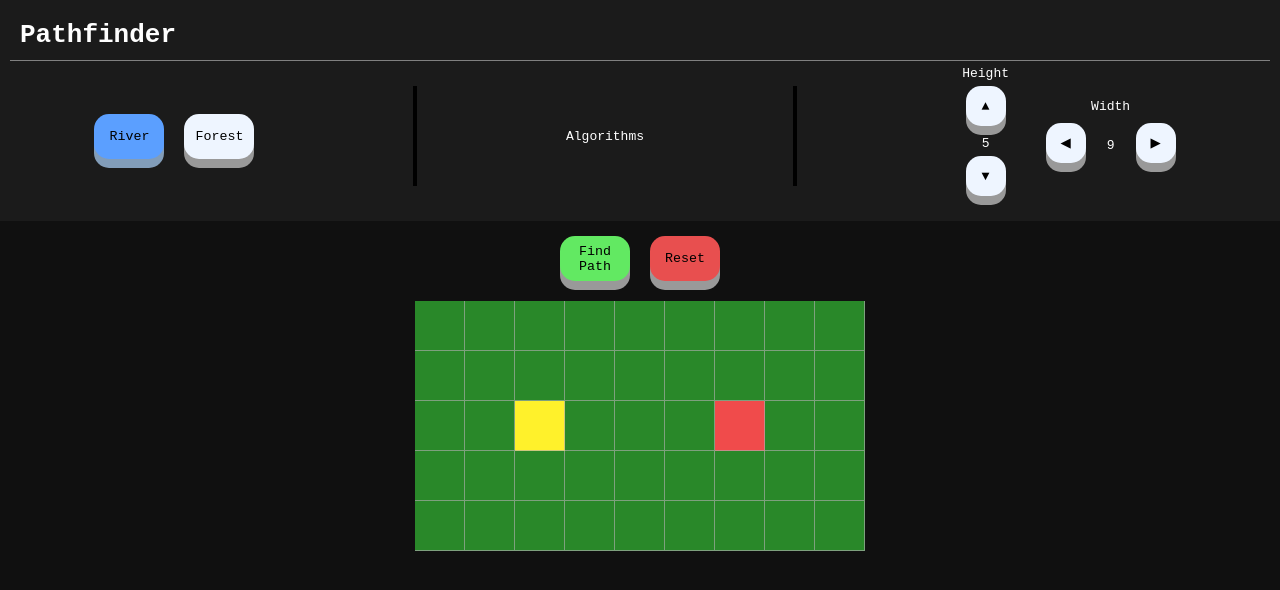
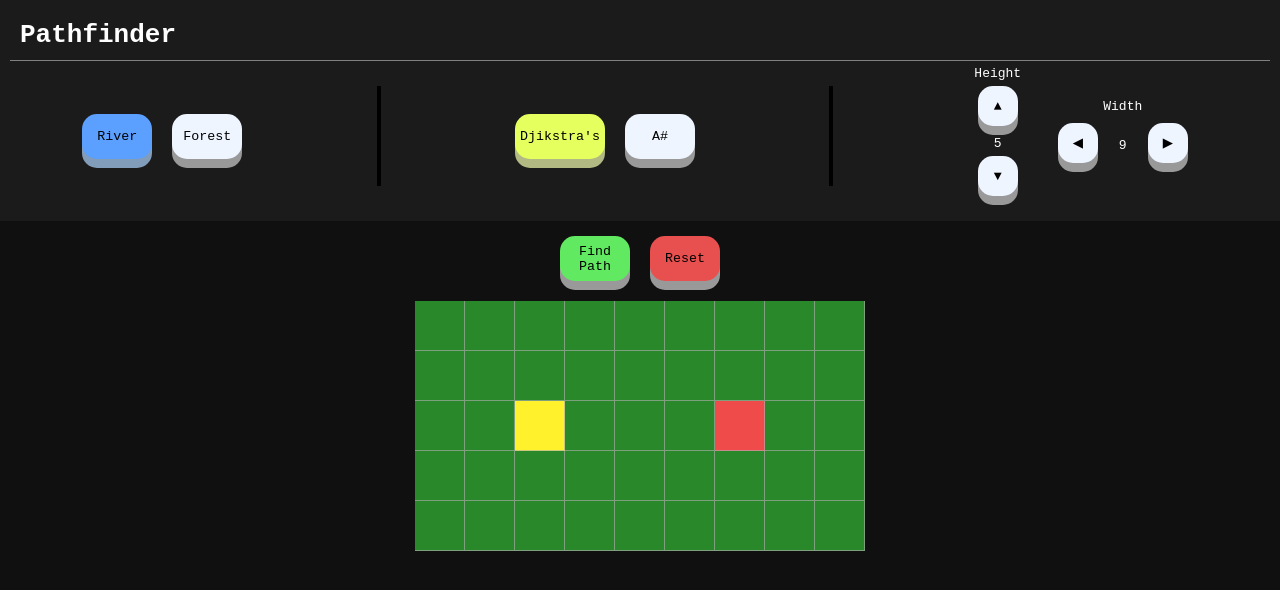
Before and after one commit to dingdongg/pathfinding, a React (Create React App) app: page / in a window 1280 px wide. Shown: the top 590 px of the page. Built offline with nearby package versions, Linux system fonts and the light colour scheme; the HTML template or start-up script is replaced by a standard one.

Commit message:
Added algorithm buttons

```diff
--- a/src/App.css
+++ b/src/App.css
@@ -112,6 +112,31 @@ code {
   transform: translateY(4px);
 }
 
+.header .controls .algorithms .selected {
+  width: 70px;
+  height: 45px;
+  margin: 10px;
+  padding: 5px;
+  text-align: center;
+  cursor: pointer;
+  background-color: #e4ff5e;
+  border: none;
+  border-radius: 15px;
+  box-shadow: 0 9px #b2b982;
+  width: 90px;
+  height: 45px;
+}
+
+.header .controls .algorithms .selected:hover {
+  background-color: #f1fd46;
+}
+
+.header .controls .algorithms .selected:active {
+  background-color: #fbff00;
+  box-shadow: 0 5px gray;
+  transform: translateY(4px);
+}
+
 .header .controls .adjust-size {
   display: inline-grid;
   grid-auto-flow: column;
@@ -222,7 +247,7 @@ code {
 }
 
 .node.path-node.visited {
-  background-color: blue !important;
+  background-color: #287bb6 !important;
 }
 
 @keyframes visitAnimation {
@@ -232,7 +257,7 @@ code {
     z-index: 2;
   }
   10% {
-    transform: scale(1.2);
+    transform: scale(1.15);
     background-color: #35aa35;
   }
   99% {
--- a/src/App/Board.tsx
+++ b/src/App/Board.tsx
@@ -1,6 +1,5 @@
 import React, { Component } from 'react';
-import internal from 'stream';
-import Djikstra from '../Pathfinding/Djikstra';
+import {Algorithm, Pathfinder} from '../Pathfinding/Pathfinder';
 import Node, { NodeType, BarrierNode, INodeProps } from "./Node";
 
 // WHEN UPDATING BOARD DIMENSIONS, MAKE SURE TO UPDATE _board.scss AS WELL
@@ -16,6 +15,7 @@ const enum Hold {
 
 interface IBoardProps {
     barrierType: BarrierNode,
+    algorithm: Algorithm,
     newBoardWidth: number,
     newBoardHeight: number
 }
@@ -221,7 +221,8 @@ export default class Board extends Component<IBoardProps, IBoardState> {
 
     // Finds shortest path and animates it
     findPath() {
-        const pathfinder = new Djikstra(this.state.boardHeight, this.state.boardWidth), path = pathfinder.findPath(this.state.grid);
+        const pathfinder = Pathfinder.createPathfinder(this.props.algorithm, this.state.boardHeight, this.state.boardWidth);
+        const path = pathfinder.findPath(this.state.grid);
         // Need to reset state of board for animation
         resetGrid(this.state.grid);
 
--- a/src/App/Controls.tsx
+++ b/src/App/Controls.tsx
@@ -1,13 +1,15 @@
 import React, { Component } from 'react';
 import Board from "./Board";
 import Node, { NodeType, BarrierNode } from "./Node";
+import { Algorithm } from "../Pathfinding/Pathfinder";
 interface IControlsProps {
 }
 
 interface IControlsState {
     barrierType: BarrierNode,
     boardHeight: number,
-    boardWidth: number
+    boardWidth: number,
+    algorithm: Algorithm,
 }
 
 export default class Controls extends Component<IControlsProps, IControlsState> {
@@ -21,7 +23,8 @@ export default class Controls extends Component<IControlsProps, IControlsState>
         this.state = {
             barrierType: NodeType.WallNode,
             boardHeight: 5,
-            boardWidth: 9
+            boardWidth: 9,
+            algorithm: Algorithm.Djikstra,
         }
     }
 
@@ -79,18 +82,9 @@ export default class Controls extends Component<IControlsProps, IControlsState>
             <div className="header">
                 <h1>Pathfinder</h1>
                 <div className="controls">
-                    <div className="barrier-types">
-                        <button onClick={() => this.changeBarrier(NodeType.WallNode)}
-                            className={this.state.barrierType == NodeType.WallNode ? "selected wall" : ""}>
-                            River</button>
-                        <button onClick={() => this.changeBarrier(NodeType.ForestNode)}
-                            className={this.state.barrierType == NodeType.ForestNode ? "selected forest" : ""}>
-                            Forest</button>
-                    </div>
+                    {this.renderBarrierTypes()}
                     <div className="divider"></div>
-                    <div>
-                        Algorithms
-                    </div>
+                    {this.renderAlgorithms()}
                     <div className="divider"></div>
                     <div className="adjust-size">
                         {this.renderHeightChange()}
@@ -100,7 +94,33 @@ export default class Controls extends Component<IControlsProps, IControlsState>
             </div>
             <Board barrierType={this.state.barrierType}
                 newBoardHeight={this.state.boardHeight}
-                newBoardWidth={this.state.boardWidth} />
+                newBoardWidth={this.state.boardWidth}
+                algorithm={this.state.algorithm} />
         </div>);
     }
+
+    private renderBarrierTypes() {
+        return <div className="barrier-types">
+            <button onClick={() => this.changeBarrier(NodeType.WallNode)}
+                className={this.state.barrierType == NodeType.WallNode ? "selected wall" : ""}>
+                River</button>
+            <button onClick={() => this.changeBarrier(NodeType.ForestNode)}
+                className={this.state.barrierType == NodeType.ForestNode ? "selected forest" : ""}>
+                Forest</button>
+        </div>;
+    }
+
+    private renderAlgorithms() {
+        return <div className="algorithms">
+            <button onClick={() => this.changeAlgorithm(Algorithm.Djikstra)}
+                className={this.state.algorithm == Algorithm.Djikstra ? "selected djikstra's" : ""}>
+                Djikstra's</button>
+            <button onClick={() => this.changeAlgorithm(Algorithm.ASharp)}
+                className={this.state.algorithm == Algorithm.ASharp ? "selected a-sharp" : ""}>
+                A#</button>
+        </div>;
+    }
+    changeAlgorithm(algorithm: Algorithm): void {
+        this.setState({ algorithm: algorithm });
+    }
 }
--- a/src/Sass/_controls.scss
+++ b/src/Sass/_controls.scss
@@ -5,7 +5,7 @@
     padding-top: 20px;
     padding: 10px;
     background-color: rgb(27, 27, 27);
-    color:white;
+    color: white;
 
     h1 {
         padding: 10px;
@@ -29,11 +29,34 @@
 
         .barrier-types {
             .selected.wall {
-                @include button($normal: rgb(91, 159, 255), $hover: rgb(98, 173, 239), $click: rgb(43, 145, 241), $shadow: rgb(130, 157, 185));
+                @include button(
+                    $normal: rgb(91, 159, 255),
+                    $hover: rgb(98, 173, 239),
+                    $click: rgb(43, 145, 241),
+                    $shadow: rgb(130, 157, 185)
+                );
             }
 
             .selected.forest {
-                @include button($normal: rgb(21, 118, 55), $hover: rgb(14, 104, 46), $click: rgb(11, 75, 33), $shadow: rgb(65, 96, 76));
+                @include button(
+                    $normal: rgb(21, 118, 55),
+                    $hover: rgb(14, 104, 46),
+                    $click: rgb(11, 75, 33),
+                    $shadow: rgb(65, 96, 76)
+                );
+            }
+        }
+
+        .algorithms {
+            .selected {
+                @include button(
+                    $normal: rgb(228, 255, 94),
+                    $hover: rgb(241, 253, 70),
+                    $click: rgb(251, 255, 0),
+                    $shadow: rgb(178, 185, 130)
+                );
+                width: 90px;
+                height: 45px;
             }
         }
 
--- a/src/Sass/_node.scss
+++ b/src/Sass/_node.scss
@@ -49,7 +49,7 @@ $length: 50px;
   }
 
   &.path-node.visited:not(&.start-node, &.end-node) {
-    background-color: blue !important;
+    background-color: rgb(40, 123, 182) !important;
   }
 }
 
@@ -63,7 +63,7 @@ $length: 50px;
   }
 
   10% {
-    transform: scale(1.2);
+    transform: scale(1.15);
     background-color: rgb(53, 170, 53);
   }
 
```
Also changed, not shown: 1 other file (tests, documents, lock files or other folders).
